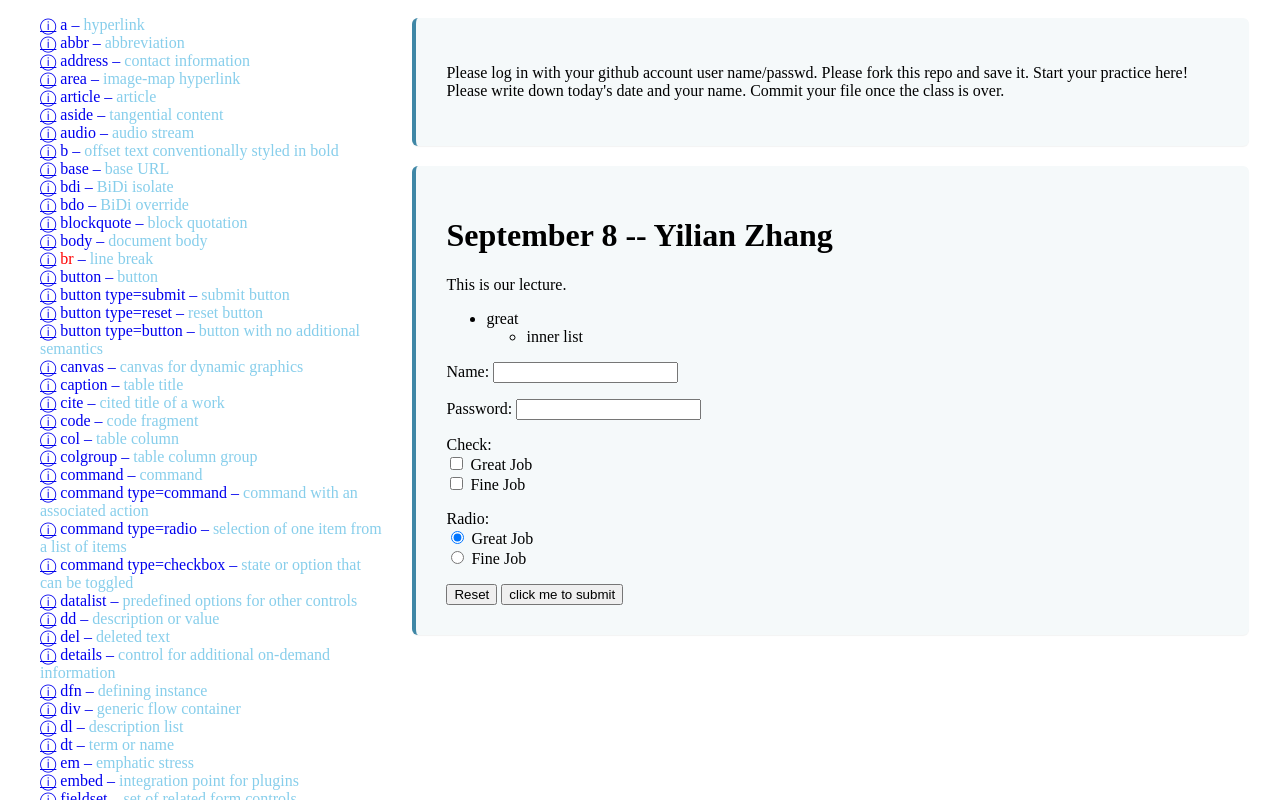
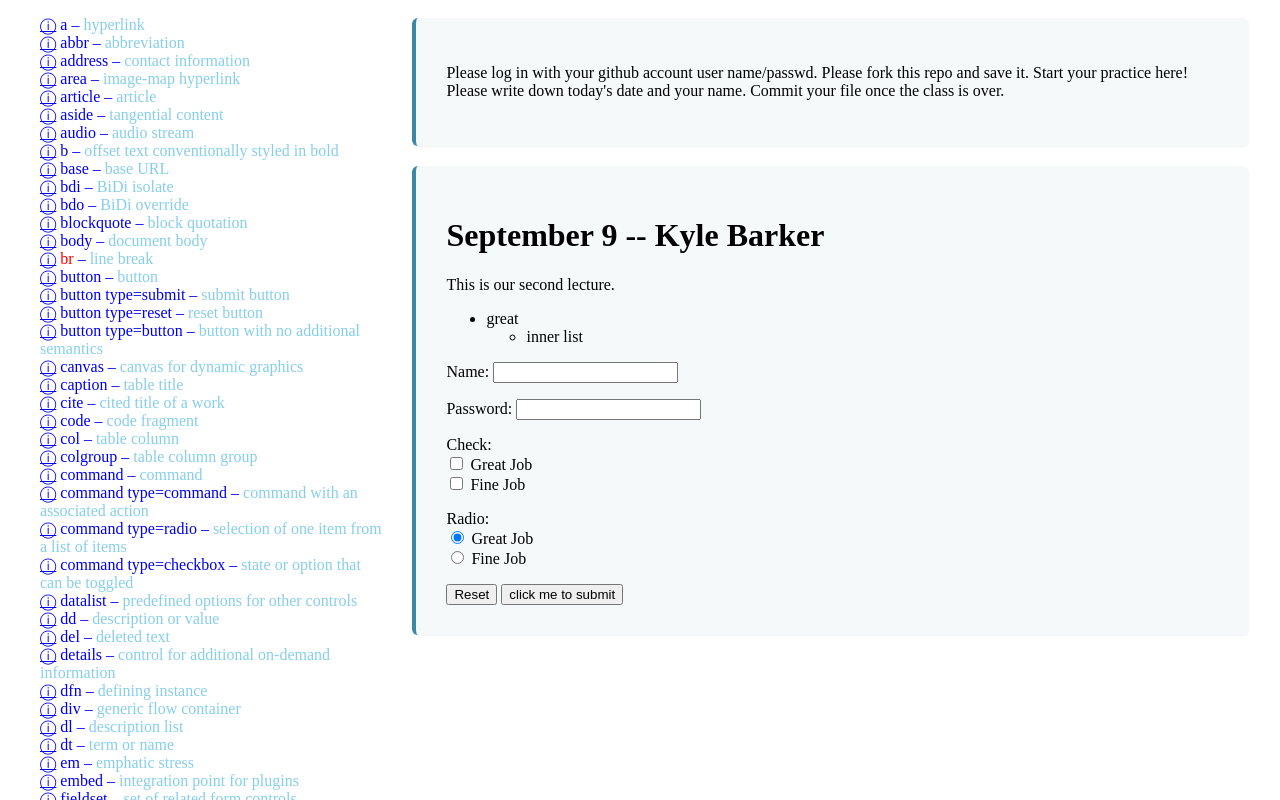
Before and after one commit to KyleWhen/workspace-html-2020-8arbqi, a website: page index.html in a window 1280 px wide. Drawn offline with nearby package versions, Linux system fonts and the light colour scheme.

Commit message:
Update index.html

```diff
--- a/index.html
+++ b/index.html
@@ -33,8 +33,8 @@
 		</div>
 
 		<div class="practice">
-			<h1>September 8 -- Yilian Zhang</h1>
-			<p> This is our lecture.</p>
+			<h1>September 9 -- Kyle Barker</h1>
+			<p> This is our second lecture.</p>
 			<ul>
 				<li> great
 					<ul>
```
